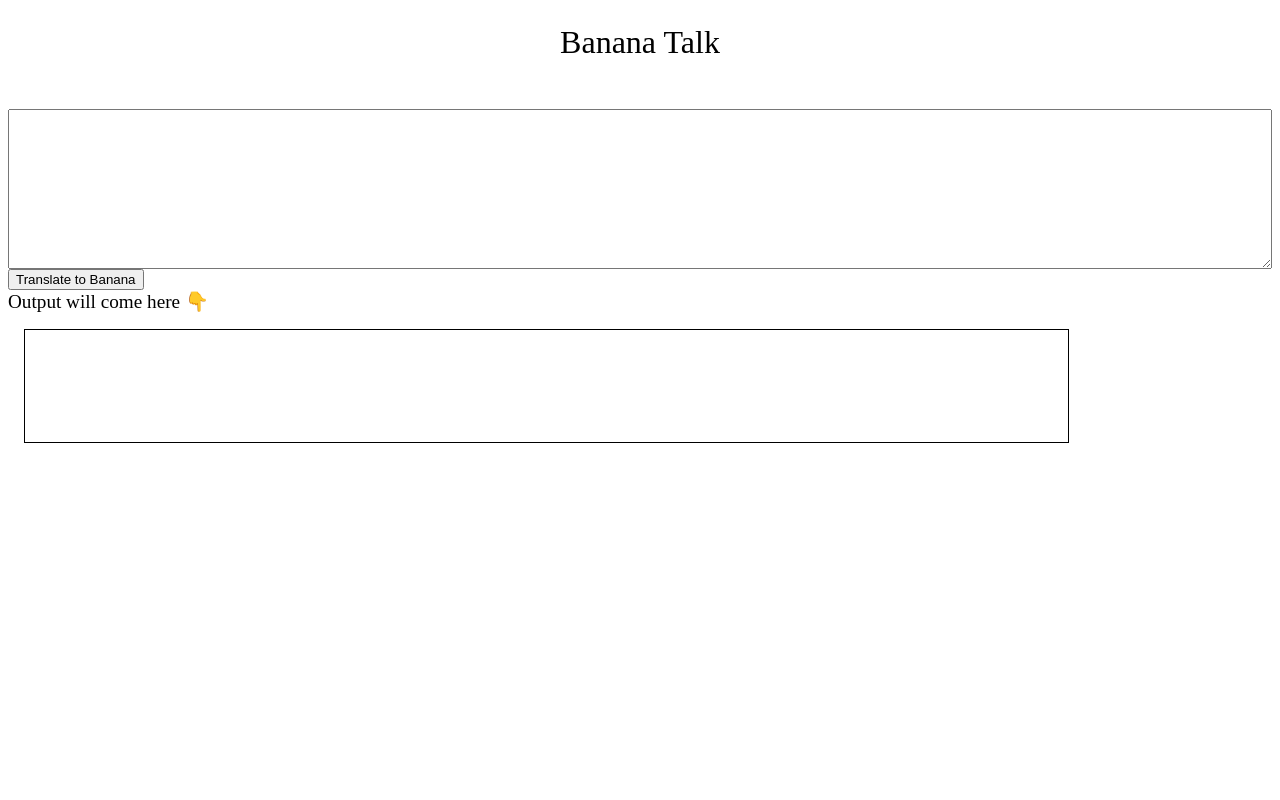
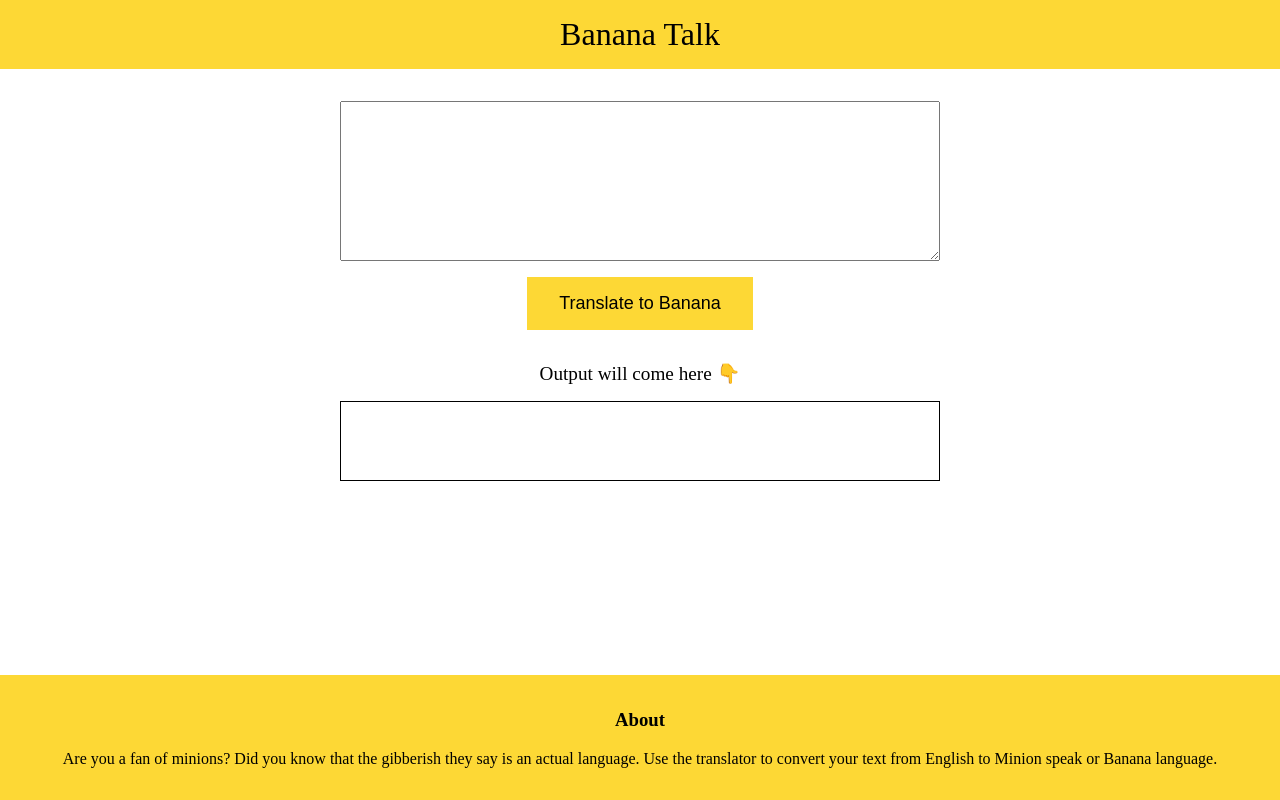
Before and after one commit to ArpithaANM/banana-speak, a plain HTML site: page index.html in a window 1280 px wide. Drawn offline with Linux system fonts and the light colour scheme.

Commit message:
updated sytlesheet

```diff
--- a/index.html
+++ b/index.html
@@ -4,7 +4,7 @@
 <head>
     <meta charset="UTF-8">
     <meta name="viewport" content="width=device-width, initial-scale=1.0">
-    <title>banana speak</title>
+    <title>banana talk</title>
     <link href="styles.css" rel="stylesheet" />
 </head>
 
@@ -12,12 +12,20 @@
     <nav>
         <div class="navigation">Banana Talk</div>
     </nav>
-    <textarea id=" txt-input" placeholder="Put your sentence in English here and we will convert it to Banana">
-        </textarea>
+
+    <textarea id="txt-input" placeholder="Put your sentence in English here and we will convert it to Banana">
+            </textarea>
     <button id="btn-translate">Translate to Banana</button>
 
     <div class="font">Output will come here 👇</div>
     <div id="output"></div>
+
+    <footer>
+        <h3>About</h3>
+        <p>Are you a fan of minions? Did you know that the gibberish they say is an actual language. Use the translator
+            to convert your text from English to Minion speak or Banana language.</p>
+    </footer>
+
     <script src="app.js" type="text/javascript"></script>
 </body>
 
--- a/styles.css
+++ b/styles.css
@@ -1,30 +1,72 @@
-body{
-box-sizing: border-box;
+:root {
+    --primary-color: #FDD835;
+}
+
+body {
+    box-sizing: border-box;
+    display: block;
+    margin: 0;
+    text-align: center;
+}
+
+div {
+    display: block;
+}
+
+/** Navigation **/
+nav {
+    background-color: var(--primary-color);
+    text-align: center;
+    display: block;
 }
 
 .navigation {
     font-size: 2rem;
     padding: 1rem;
-    text-align: center;
 }
 
 textarea {
+    max-width: 600px;
+    margin: auto;
     box-sizing: border-box;
     display: block;
     width: 100%;
     min-height: 20vh;
     margin-top: 2rem;
-    padding: 1rem;
+    font-size: large;
+}
+
+button {
+    background-color: var(--primary-color);
+    border: none;
+    margin: 1rem 0rem;
+    padding: 1rem 2rem;
+    font-size: large;
 }
 
 #output {
+    max-width: 600px;
+    margin: auto;
+    box-sizing: border-box;
+    width: 100%;
     border: 1px solid black;
-    height: 10vh;
-    width: 80%;
-    margin: 1rem;
+    min-height: 10vh;
+    max-height: 20vh;
     padding: 1rem;
 }
 
 .font {
     font-size: larger;
+    padding: 1rem;
 }
+
+/** footers **/
+footer {
+    position: fixed;
+    bottom: 0;
+    width: 100%;
+    background-color: var(--primary-color);
+    padding: 1rem;
+    text-align: center;
+    box-sizing: border-box;
+}
```
